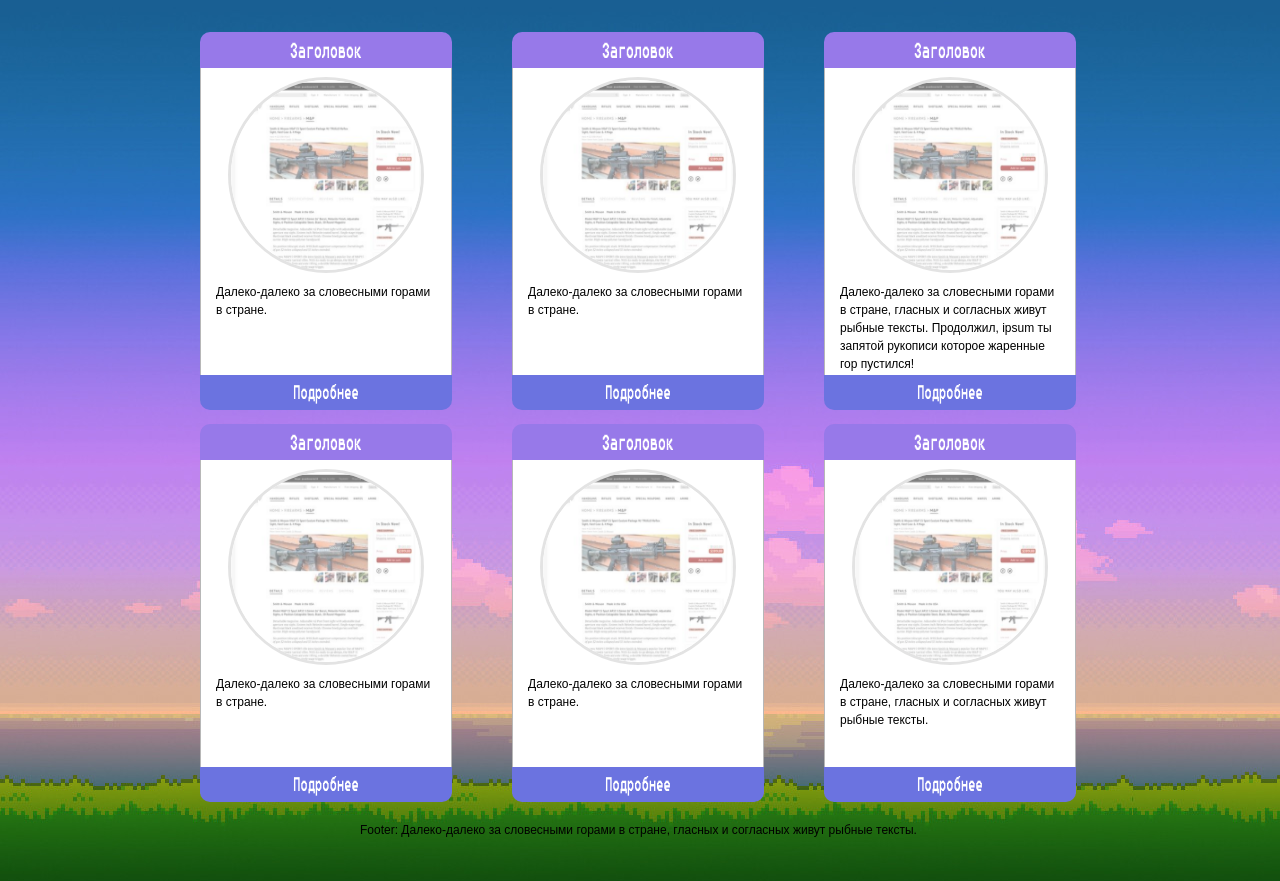
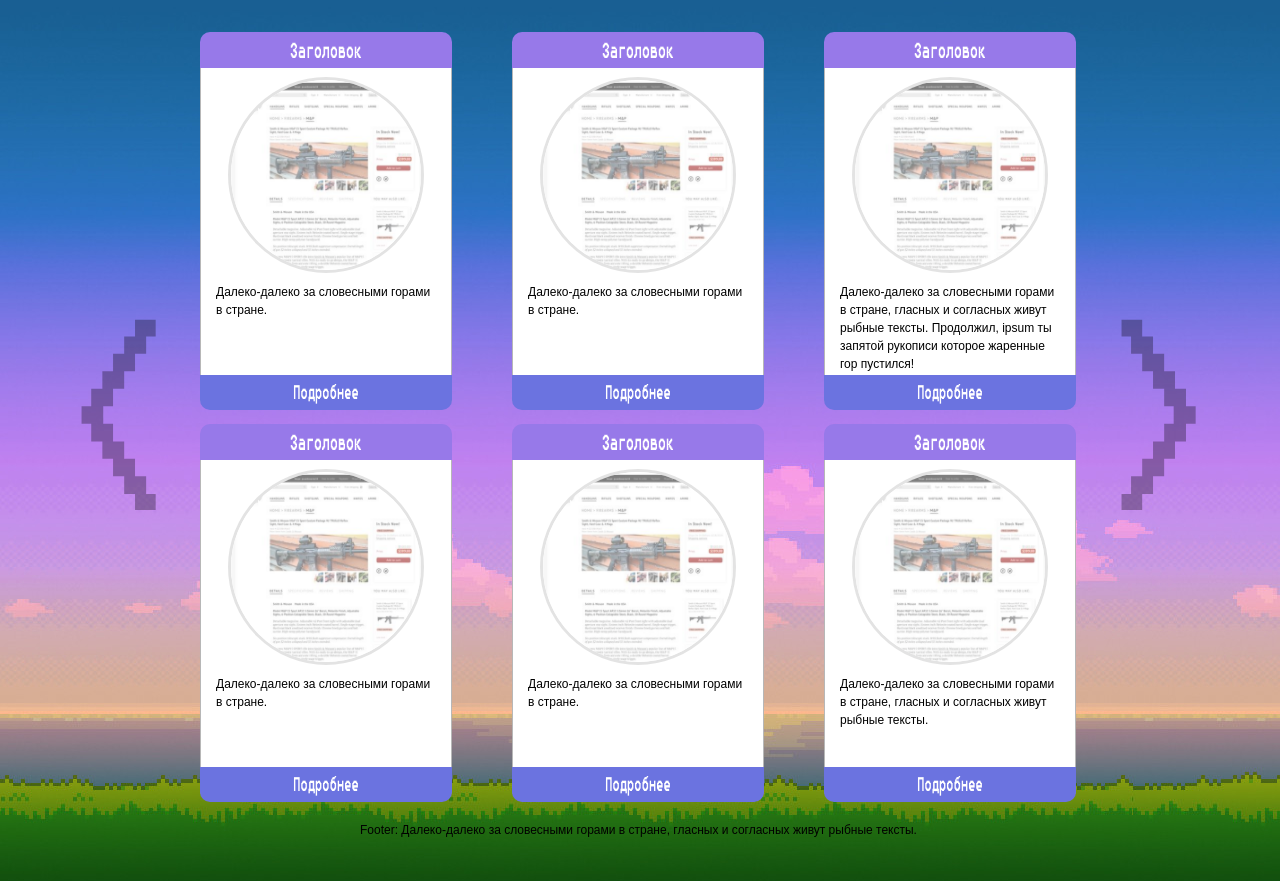
Before and after one commit to kawaiidon/My-resume, a plain HTML site: page index.html in a window 1280 px wide. Shown: the part 49-930 px from the top of the page. Drawn offline with Linux system fonts and the light colour scheme.

Commit message:
Пагинация
Добавил кнопки пагинации на главную страницу.

```diff
--- a/css/style.css
+++ b/css/style.css
@@ -102,6 +102,34 @@ body {
 .active{
   color:aqua;
 }
+.pagination{
+  position: absolute;
+}
+.pagination__left{
+  transition: opacity 0.3s, visibility 0s linear 0.3s;
+  display: block;
+  font-size: 300px;
+  font-family: 'FixSysCTT';
+  position: absolute;
+  right: -40px;
+  top: 390px;
+  opacity: 0.3;
+}
+.pagination__right{
+  transition: opacity 0.3s, visibility 0s linear 0.3s;
+  display: block;
+  font-size: 300px;
+  font-family: 'FixSysCTT';
+  position: absolute;
+  left: 960px;
+  top: 390px;
+  opacity: 0.3;
+}
+.pagination__left:hover,
+.pagination__right:hover{
+  opacity: 0.6;
+  transition: opacity 0.3s, visibility 0s linear 0.3s;
+}
 /* Middle
 -----------------------------------------------------------------------------*/
 .content {
--- a/index.html
+++ b/index.html
@@ -135,10 +135,10 @@
 				</div>
 				<div class="pagination">
 				  <span class="pagination__left">
-
+				    &#60;
 				  </span>
 				   <span class="pagination__right">
-
+				    &#62;
 				  </span>
 				</div>
 			</main>
```
